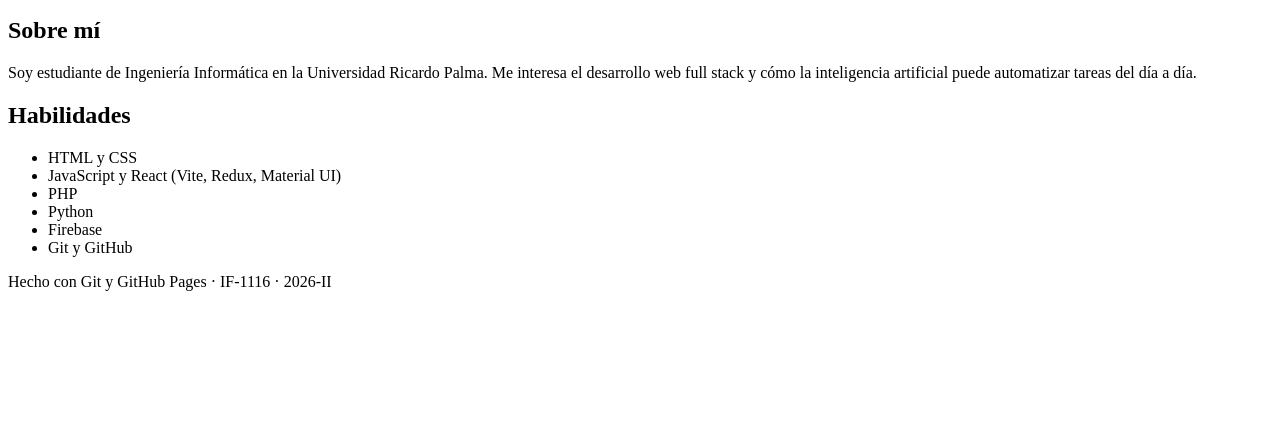
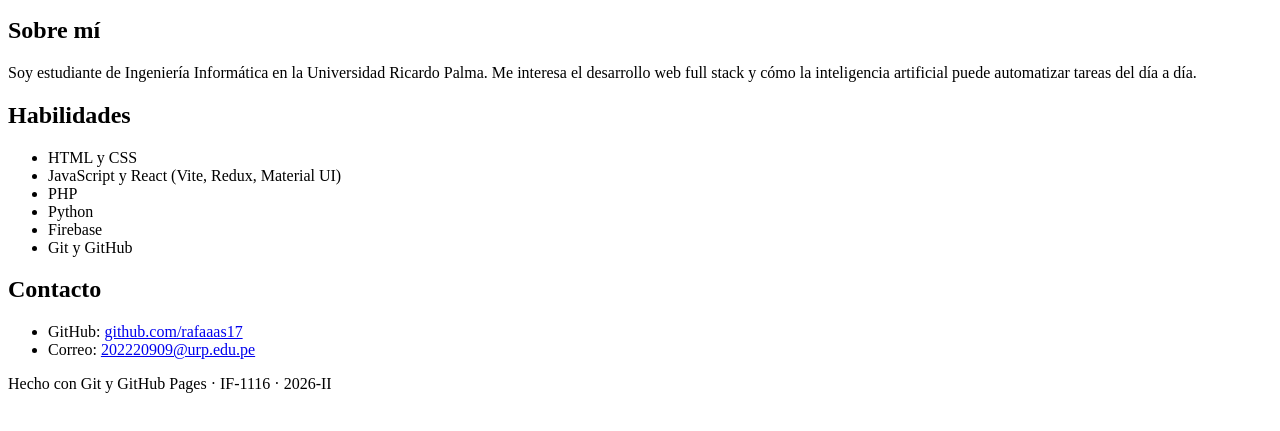
Before and after one commit to rafaaas17/rafaaas17.github.io, a plain HTML site: page index.html in a window 1280 px wide. Shown: the part 101-532 px from the top of the page. Drawn offline with Linux system fonts and the light colour scheme.

Commit message:
Agregar enlaces de contacto

```diff
--- a/index.html
+++ b/index.html
@@ -31,6 +31,14 @@
         <li>Git y GitHub</li>
       </ul>
     </section>
+
+    <section id="contacto">
+      <h2>Contacto</h2>
+      <ul>
+        <li>GitHub: <a href="https://github.com/rafaaas17">github.com/rafaaas17</a></li>
+        <li>Correo: <a href="mailto:202220909@urp.edu.pe">202220909@urp.edu.pe</a></li>
+      </ul>
+    </section>
   </main>
   <footer>
     <p>Hecho con Git y GitHub Pages · IF-1116 · 2026-II</p>
```
